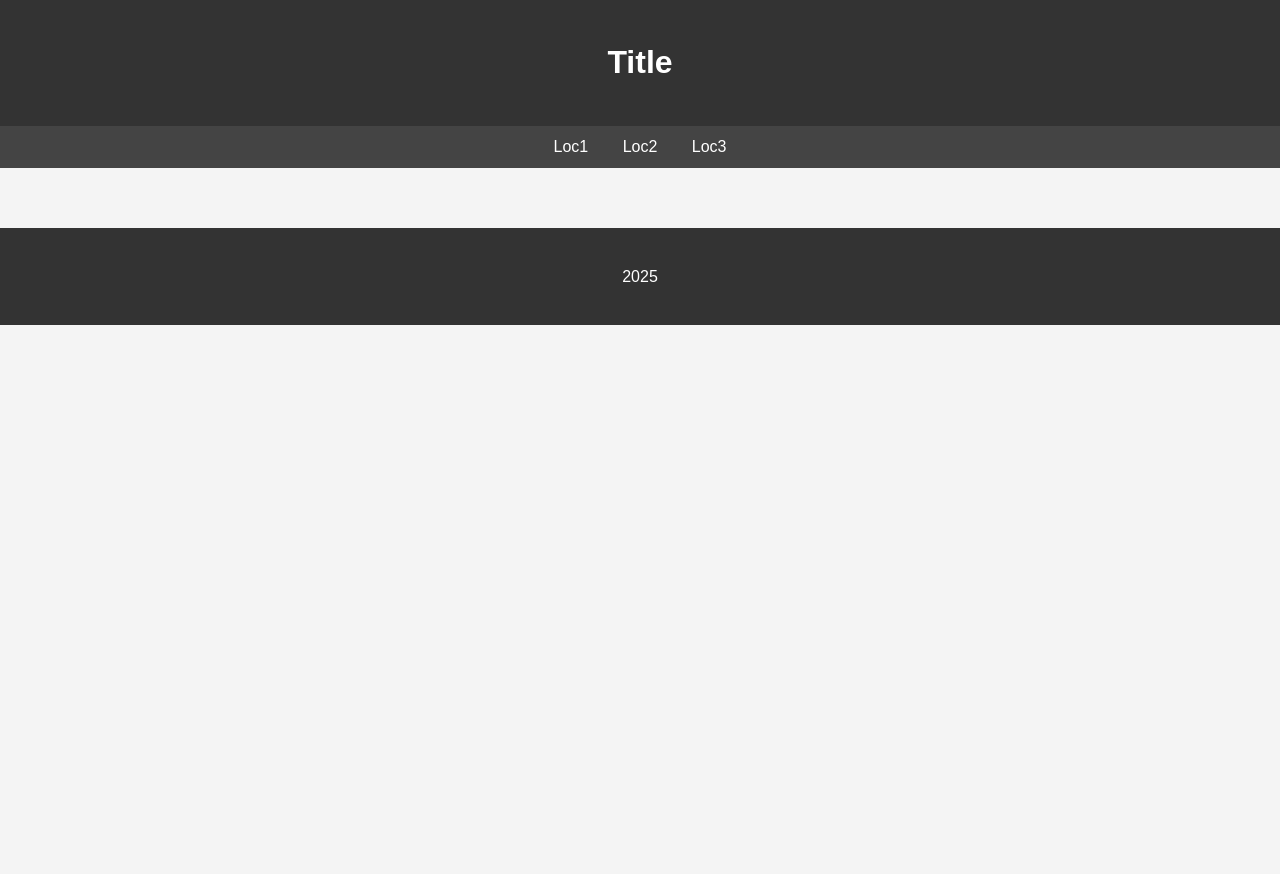
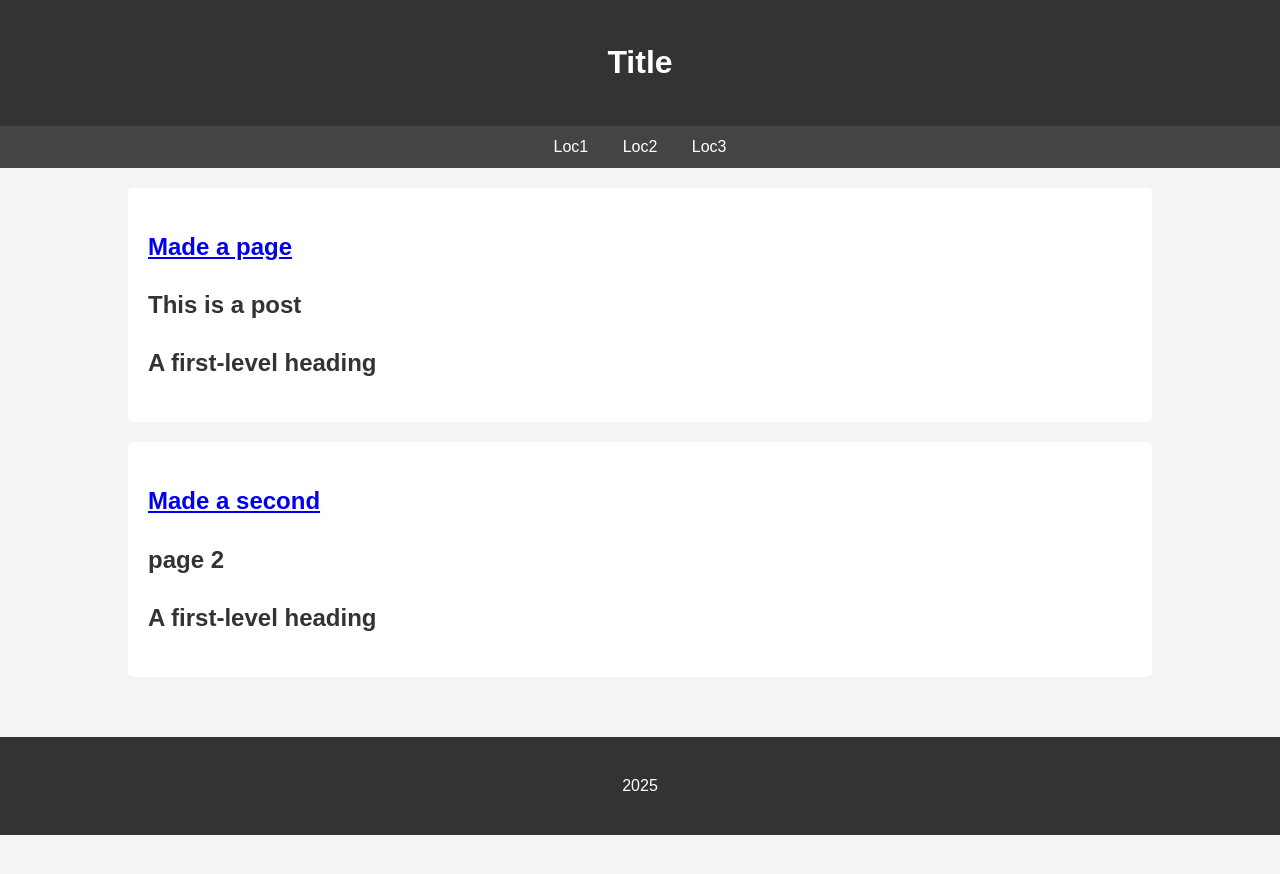
Before and after one commit to Computer-Aided-Validation-Laboratory/devupdates, a Jekyll site: the page built from index.md, in a window 1280 px wide. Shown: the top 874 px of the page. Built offline with Jekyll 4.4.1, drawn with Linux system fonts in a browser that asks for light colours.

Commit message:
add another test page

```diff
--- a/_layouts/default.html
+++ b/_layouts/default.html
@@ -19,7 +19,7 @@
     </nav>
 
     <main class="container">
-        {% for post in posts limit: 5 %}
+        {% for post in site.posts limit: 5 %}
             <article class="blog-post">
                 <h2><a href="{{ post.url }}">{{ post.title }}</a></h2>
                 <p class="meta"><time datetime="{{ post.date | date: "%Y-%m-%d" }}"></time></p>
--- /dev/null
+++ b/_posts/2024-08-24-second-page.md
@@ -0,0 +1,7 @@
+---
+layout: post
+title: "Made a second"
+date: 2025-08-24
+---
+
+# page 2
```
